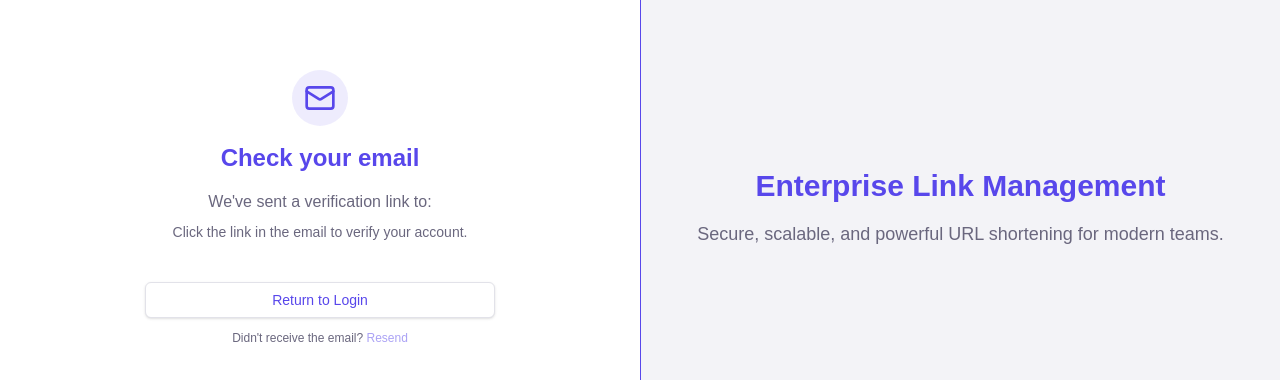
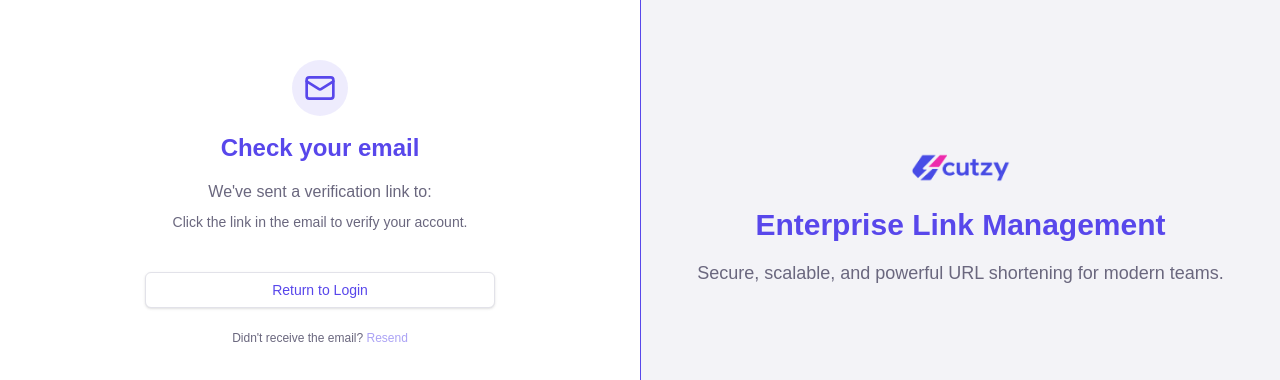
Before and after one commit to shifaul-expressitbd/app.urlshortner, a Next.js app: page /verify-email in a window 1280 px wide. Shown: the part 192-572 px from the top of the page. Built offline with nearby package versions, Linux system fonts and the light colour scheme; no server answers.

Commit message:
modified:   app/(auth)/layout.tsx 	modified:   app/(auth)/verify-email/page.tsx

```diff
--- a/app/(auth)/layout.tsx
+++ b/app/(auth)/layout.tsx
@@ -1,3 +1,5 @@
+import Image from 'next/image';
+import Link from 'next/link';
 import React from 'react';
 
 export default function AuthLayout({ children }: { children: React.ReactNode }) {
@@ -10,10 +12,20 @@ export default function AuthLayout({ children }: { children: React.ReactNode })
       </div>
       <div className="hidden bg-muted lg:block border-l">
         <div className="flex h-full flex-col justify-center items-center p-12 text-center">
-            <h1 className="text-3xl font-bold mb-4">Enterprise Link Management</h1>
-            <p className="text-muted-foreground text-lg">
-                Secure, scalable, and powerful URL shortening for modern teams.
-            </p>
+          <Link className="m-6 flex items-center" href="/">
+            <Image
+              src="/assets/cutzy logo.png"
+              alt="cutzy Logo"
+              quality={100}
+              priority={true}
+              width={100}
+              height={32}
+            />
+          </Link>
+          <h1 className="text-3xl font-bold mb-4">Enterprise Link Management</h1>
+          <p className="text-muted-foreground text-lg">
+            Secure, scalable, and powerful URL shortening for modern teams.
+          </p>
         </div>
       </div>
     </div>
--- a/app/(auth)/verify-email/page.tsx
+++ b/app/(auth)/verify-email/page.tsx
@@ -97,7 +97,8 @@ function VerifyEmailContent() {
                 </Button>
                 <div className="text-xs text-muted-foreground">
                     Didn't receive the email?{" "}
-                    <button
+                    <Button
+                        variant="link"
                         onClick={async () => {
                             if (!email) return;
                             const toastId = toast.loading("Sending verification email...");
@@ -109,10 +110,10 @@ function VerifyEmailContent() {
                             }
                         }}
                         disabled={!email}
-                        className="text-primary hover:underline disabled:opacity-50 disabled:cursor-not-allowed"
+                        className="text-xs text-primary hover:underline disabled:opacity-50 disabled:cursor-not-allowed p-0"
                     >
                         Resend
-                    </button>
+                    </Button>
                 </div>
             </div>
         </div>
```
